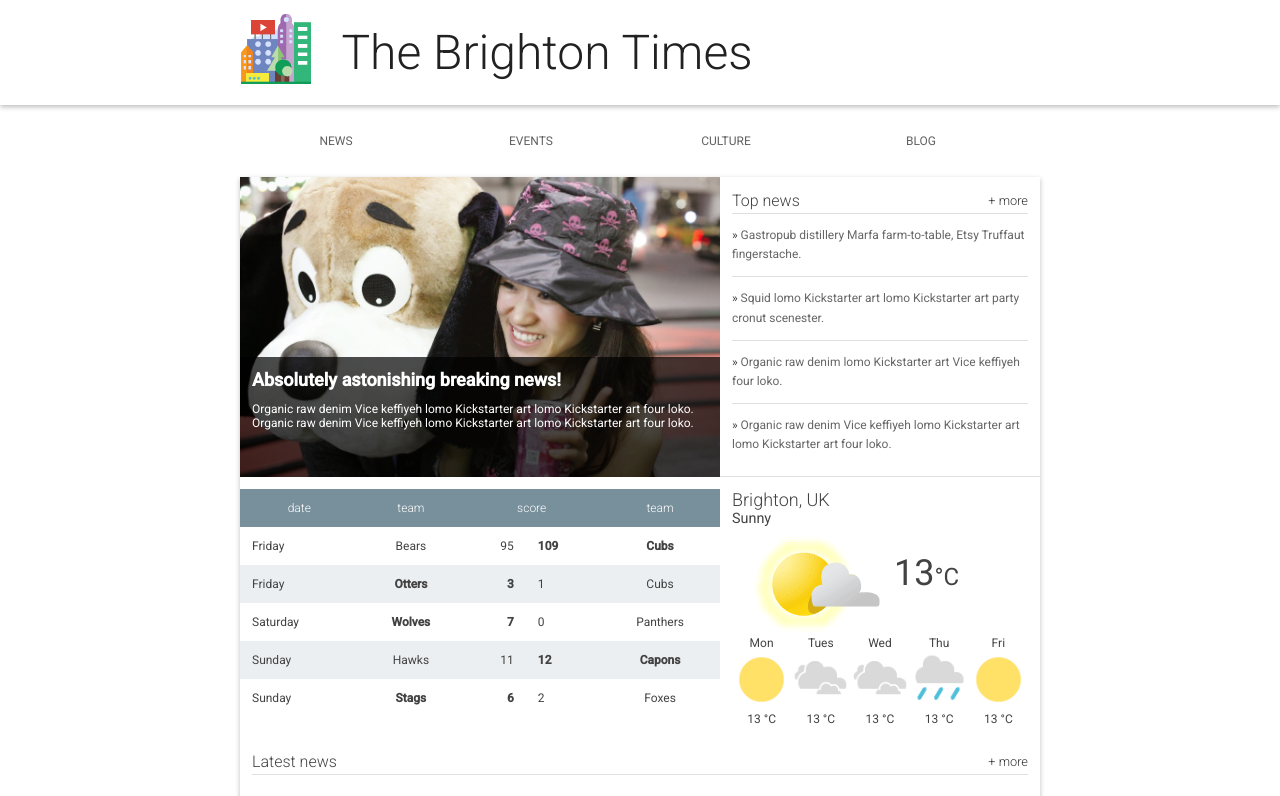
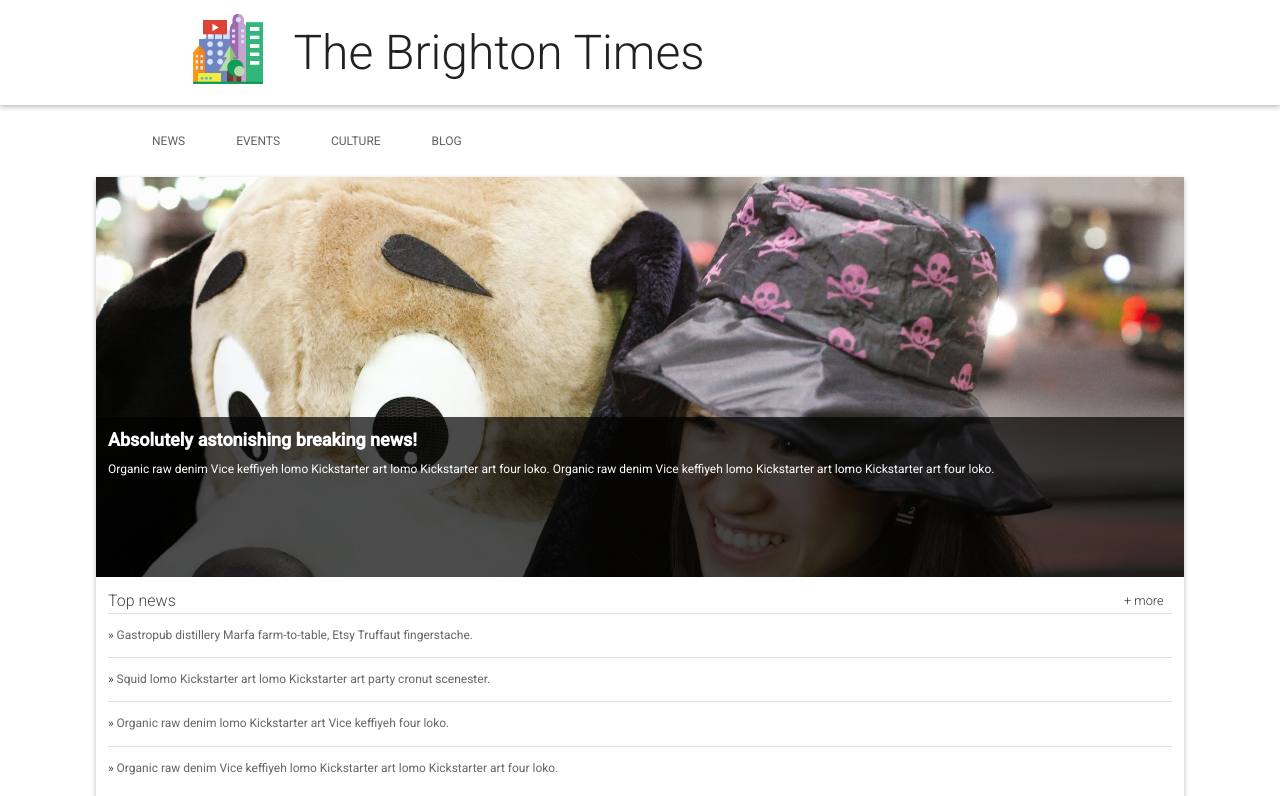
Before and after one commit to DSCBali/mobile-web, a plain HTML site: page Lesson2/Start/index.html in a window 1280 px wide. Shown: the top 796 px of the page. Drawn offline with Linux system fonts and the light colour scheme.

Commit message:
Lesson 2

```diff
--- a/Lesson2/Start/index.html
+++ b/Lesson2/Start/index.html
@@ -3,6 +3,8 @@
   <head>
     <meta charset="utf-8">
     <meta http-equiv="X-UA-Compatible" content="IE=edge">
+
+    <meta name="viewport" content="width=device-width; initial-scale=1.0; maximum-scale=1.0; user-scalable=0;" />
     <title>Brighton Times</title>
     <link href="https://fonts.googleapis.com/css?family=Roboto:300,400,500" rel="stylesheet" type="text/css">
     <link rel="stylesheet" type="text/css" href="main.css">
--- a/Lesson2/Start/main.css
+++ b/Lesson2/Start/main.css
@@ -24,7 +24,10 @@ ul {
   padding: 0;
   margin: 0;
 }
-
+a {
+  min-width: 48px;
+  min-height: 48px;
+}
 
 /*
  *
@@ -53,7 +56,8 @@ ul {
 }
 
 .header__inner {
-  width: 800px;
+  width: 100%;
+  max-width: 70%;
   margin-left: auto;
   margin-right: auto;
 }
@@ -81,7 +85,8 @@ ul {
  */
 
 .nav {
-  width: 800px;
+  width: 100%;
+  max-width: 80%;
   margin-left: auto;
   margin-right: auto;
 }
@@ -95,7 +100,7 @@ ul {
 .nav__item {
   box-sizing: border-box;
   display: inline-block;
-  width: 24%;
+  width: 48;
   text-align: center;
   line-height: 24px;
   padding: 24px;
@@ -121,7 +126,8 @@ ul {
 
 main {
   box-shadow: 0 2px 5px rgba(0, 0, 0, 0.26);
-  width: 800px;
+  width: 100%;
+  max-width: 85%;
   margin-left: auto;
   margin-right: auto;
 }
@@ -141,11 +147,13 @@ main {
 
 .hero {
   float: left;
-  width: 480px;
+  width: 100%;
   position: relative;
   background-image: url("./images/dog.jpg");
   background-size: cover;
-  height: 300px;
+  height: 400px;
+  max-width: 100%;
+
 }
 
 .hero article {
@@ -169,10 +177,13 @@ main {
 
 .top-news {
   float: right;
-  width: 320px;
+  width: 100%;
   height: 300px;
   border-bottom: 1px solid #E0E0E0;
   padding: 1em;
+  max-width: 100%;
+  margin-right: auto;
+  position: relative;
 }
 
 .news__title {
@@ -212,13 +223,48 @@ main {
  * Sport Scores
  *
  */
+@media screen and (min-width: 320px ){
+  .scores {
+    width: 100%;
+    max-width: 100%;
 
+    float: left;
+    padding-top: 1em;
+    overflow: auto;
+
+  }
+  .weather {
+  float: right;
+  width: 100%;
+  max-width: 100%;
+  padding: 1em;
+  }
+}
+@media screen and (min-width: 768px ){
+  .scores {
+    width: 100%;
+    max-width: 66%;
+    float: left;
+    padding-top: 1em;
+    overflow: auto;
+
+  }
+  .weather {
+  float: right;
+  width: 100%;
+  max-width: 33%;
+  padding: 1em;
+  }
+}
+/*
 .scores {
-  width: 480px;
+  width: 100%;
+  max-width: 64%;
   float: left;
   padding-top: 1em;
+  overflow: auto;
 }
-
+*/
 .scores__table {
   width: 100%;
   border-collapse: collapse;
@@ -262,12 +308,13 @@ main {
  *
  */
 
-.weather {
+/*.weather {
   float: right;
-  width: 320px;
+  width: 100%;
+  max-width: 26%;
   padding: 1em;
 }
-
+*/
 .weather__location {
   display: block;
   font-weight: 300;
```
